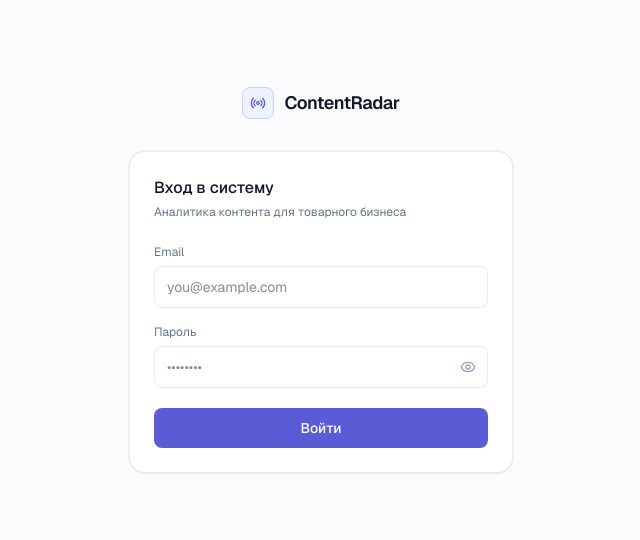
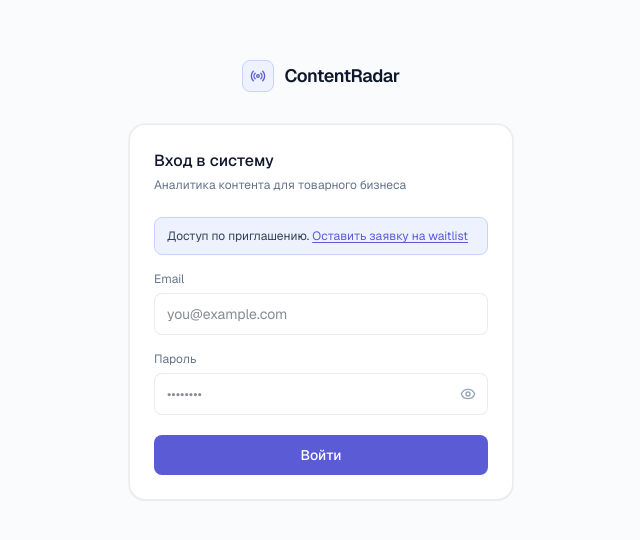
Before and after one commit to aegon-7n/content-radar, a Next.js app: page /login in a window 1280 px wide. Shown: the part 120-660 px from the top of the page, without its empty margins (319-959 px from the left). Built offline with nearby package versions, Linux system fonts and the light colour scheme.

Commit message:
feat(login): add invite-only message with waitlist link [TRU-81]
Shows a subtle info banner on the login page directing unauthorized
visitors to the waitlist form on the landing page.

Co-Authored-By: Paperclip <noreply@paperclip.ing>

```diff
--- a/src/app/login/page.tsx
+++ b/src/app/login/page.tsx
@@ -80,6 +80,26 @@
             Аналитика контента для товарного бизнеса
           </p>
 
+          <div
+            className="text-xs rounded-lg px-3 py-2.5 mb-4"
+            style={{
+              background: "var(--accent-muted)",
+              border: "1px solid var(--accent-border)",
+              color: "var(--text-secondary)",
+            }}
+          >
+            Доступ по приглашению.{" "}
+            <a
+              href="https://contentradar.app/#waitlist"
+              target="_blank"
+              rel="noopener noreferrer"
+              style={{ color: "var(--accent-primary)" }}
+              className="underline underline-offset-2 hover:no-underline"
+            >
+              Оставить заявку на waitlist
+            </a>
+          </div>
+
           <form onSubmit={handleSubmit} className="flex flex-col gap-4">
             <div>
               <label className="block text-xs mb-1.5" style={{ color: "var(--text-muted)" }}>
```
